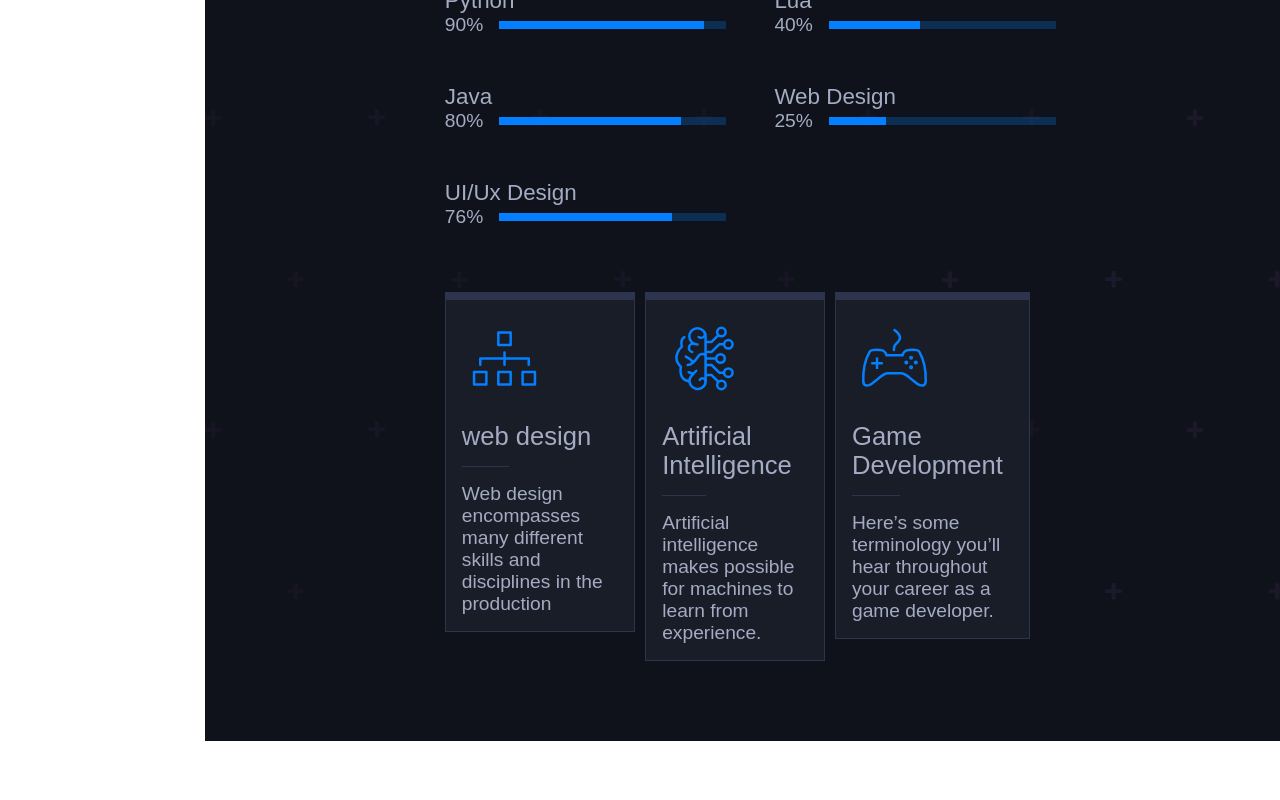
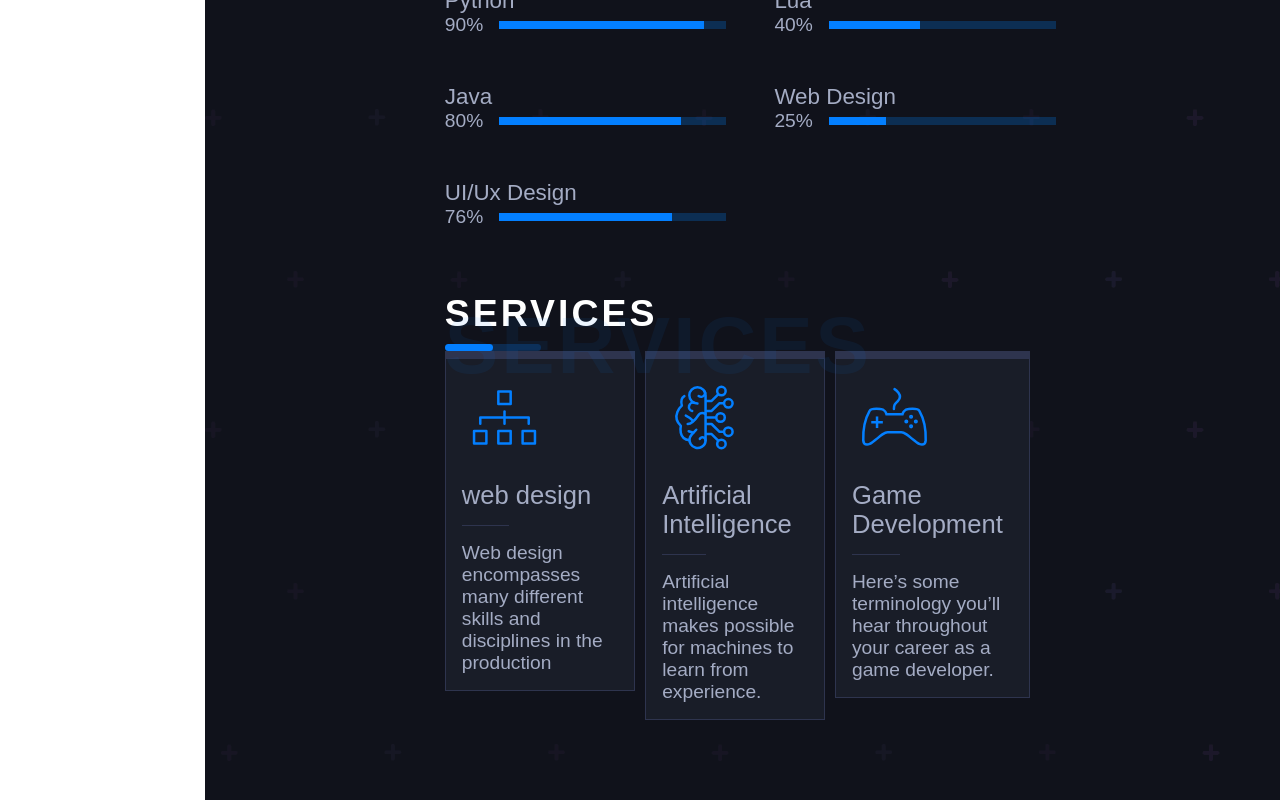
Before and after one commit to shafeenashaikh/React-Portfolio, a React (Create React App) app: page /about in a window 1280 px wide. Shown: the part 1017-1817 px from the top of the page. Before the commit the page ends 1758 px from the top, so only its background shows below. Built offline with nearby package versions, Linux system fonts and the light colour scheme; a web font is replaced by a local one.

Commit message:
added title to the services

```diff
--- a/src/Pages/AboutPage.js
+++ b/src/Pages/AboutPage.js
@@ -24,6 +24,8 @@ function AboutPage() {
                 <SkillsSection skill={'Web Design'} progress={'25%'} width={'25%'} />
                 <SkillsSection skill={'UI/Ux Design'} progress={'76%'} width={'76%'} />
             </div>
+
+            <Tittle title={'Services'} span={'Services'}/>
             <div className="services-container">
                 <ServicesSection image={design} title={'web design'}
                     text={'Web design encompasses many different skills and disciplines in the production'}
```
